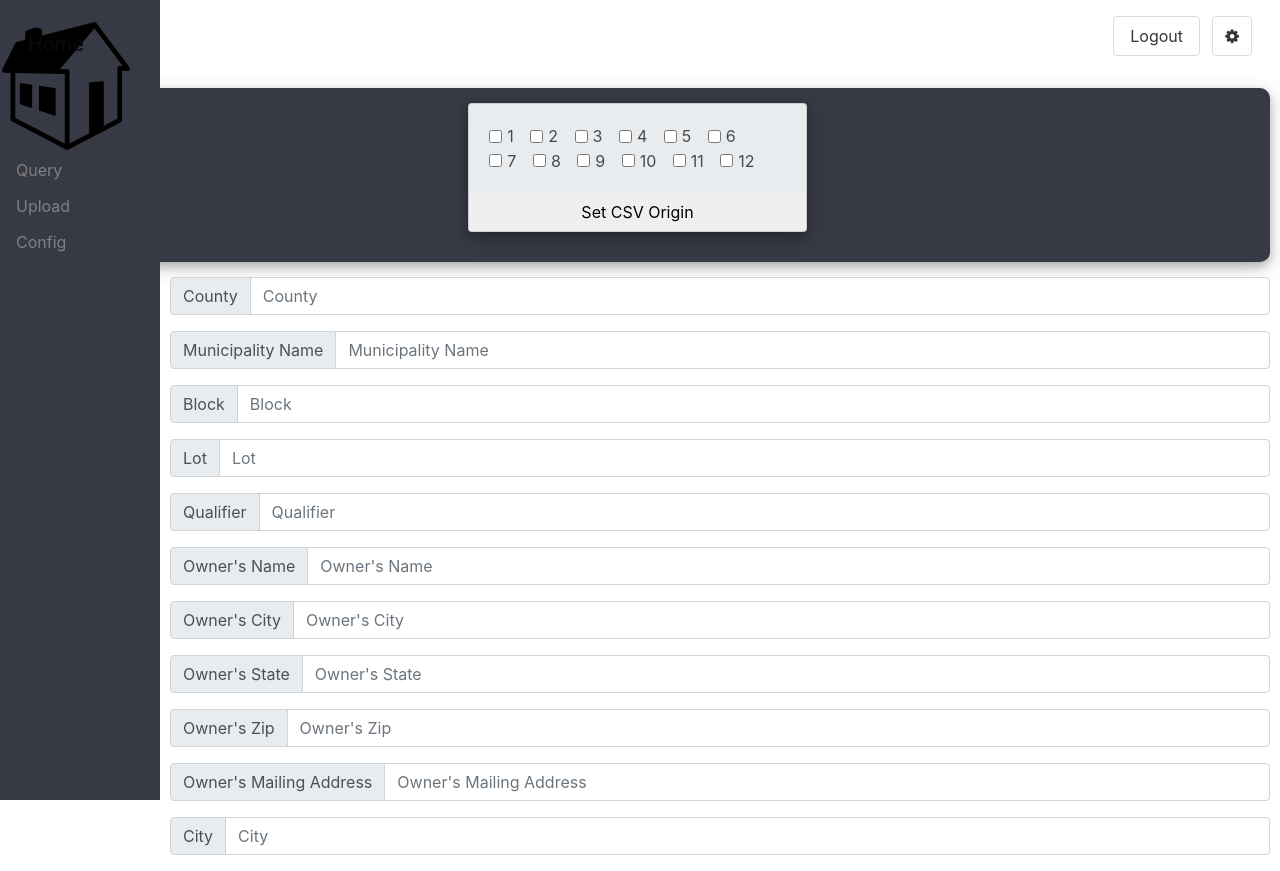
After one commit to jeff-vincent/flask-csv-app, a Flask app: page /config in a window 1280 px wide. The commit adds this page. Run offline with Flask 2, Linux system fonts and the light colour scheme; some libraries are stand-ins or nearby versions.

Commit message:
Add Config view

```diff
--- a/app.py
+++ b/app.py
@@ -187,6 +187,15 @@ def query():
 
     return html
 
+
+
+
+
+#--------------------- Config View -------------------------------------------#
+@app.route('/config', methods=['GET', 'POST'])
+def config():
+    return render_template('config.html')
+
 # ======== Main ============================================================== #
 if __name__ == "__main__":
     app.secret_key = os.urandom(12)  # Generic key for dev purposes only
--- /dev/null
+++ b/templates/config.html
@@ -0,0 +1,148 @@
+{% extends "base.html" %}
+{% block body %}
+{% include "navbar.html" %}
+{% include "sidebar.html" %}
+<div class="main">
+<div id="uploadControls" class="container">
+    <div class="row" style="  box-shadow: 0 4px 8px 0 rgba(0, 0, 0, 0.2), 0 6px 20px 0 rgba(0, 0, 0, 0.19);
+    background-color:#373944; padding: 15px; margin-bottom: 15px; margin-left: -50px;border-radius: 10px;">
+
+        <div class="col-sm-4">
+
+  </div>
+  <div class="col-sm-4">
+
+  <div class="card" style="  box-shadow: 0 4px 8px 0 rgba(0, 0, 0, 0.2), 0 6px 20px 0 rgba(0, 0, 0, 0.19);
+  width: 30rem; margin-bottom: 15px; margin-left: -65px; background-color: #E9ECEF">
+      <div class="card-body">
+
+        <div class="form-check form-check-inline">
+            <input class="form-check-input" type="checkbox" id="inlineCheckbox1" value="option1">
+            <label class="form-check-label" for="inlineCheckbox1">1</label>
+          </div>
+        <div class="form-check form-check-inline">
+          <input class="form-check-input" type="checkbox" id="inlineCheckbox2" value="option2">
+          <label class="form-check-label" for="inlineCheckbox2">2</label>
+        </div>
+        <div class="form-check form-check-inline">
+          <input class="form-check-input" type="checkbox" id="inlineCheckbox3" value="option3" >
+          <label class="form-check-label" for="inlineCheckbox3">3</label>
+        </div>
+        <div class="form-check form-check-inline">
+            <input class="form-check-input" type="checkbox" id="inlineCheckbox1" value="option1">
+            <label class="form-check-label" for="inlineCheckbox1">4</label>
+        </div>
+        <div class="form-check form-check-inline">
+          <input class="form-check-input" type="checkbox" id="inlineCheckbox2" value="option2">
+          <label class="form-check-label" for="inlineCheckbox2">5</label>
+        </div>
+        <div class="form-check form-check-inline">
+          <input class="form-check-input" type="checkbox" id="inlineCheckbox3" value="option3" >
+          <label class="form-check-label" for="inlineCheckbox3">6</label>
+        </div>
+        <div class="form-check form-check-inline">
+            <input class="form-check-input" type="checkbox" id="inlineCheckbox2" value="option2">
+            <label class="form-check-label" for="inlineCheckbox2">7</label>
+        </div>
+        <div class="form-check form-check-inline">
+            <input class="form-check-input" type="checkbox" id="inlineCheckbox1" value="option1">
+            <label class="form-check-label" for="inlineCheckbox1">8</label>
+        </div>
+        <div class="form-check form-check-inline">
+          <input class="form-check-input" type="checkbox" id="inlineCheckbox2" value="option2">
+          <label class="form-check-label" for="inlineCheckbox2">9</label>
+        </div>
+        <div class="form-check form-check-inline">
+          <input class="form-check-input" type="checkbox" id="inlineCheckbox3" value="option3" >
+          <label class="form-check-label" for="inlineCheckbox3">10</label>
+        </div>
+        <div class="form-check form-check-inline">
+            <input class="form-check-input" type="checkbox" id="inlineCheckbox2" value="option2">
+            <label class="form-check-label" for="inlineCheckbox2">11</label>
+        </div>
+        <div class="form-check form-check-inline">
+            <input class="form-check-input" type="checkbox" id="inlineCheckbox2" value="option2">
+            <label class="form-check-label" for="inlineCheckbox2">12</label>
+        </div>
+
+      </div>
+      <button id="setCSVType"class="btn btn-outline" onclick="setCSVType()">Set CSV Origin</button>
+    </div>
+  </div>
+        </div>
+        </div>
+
+
+        <div class="input-group mb-3">
+            <div class="input-group-prepend">
+              <span class="input-group-text" id="basic-addon1">County</span>
+            </div>
+            <input type="text" class="form-control" placeholder="County" aria-label="column-name" aria-describedby="basic-addon1">
+          </div>
+          <div class="input-group mb-3">
+            <div class="input-group-prepend">
+              <span class="input-group-text" id="basic-addon1">Municipality Name</span>
+            </div>
+            <input type="text" class="form-control" placeholder="Municipality Name" aria-label="column-name" aria-describedby="basic-addon1">
+          </div>
+          <div class="input-group mb-3">
+            <div class="input-group-prepend">
+              <span class="input-group-text" id="basic-addon1">Block</span>
+            </div>
+            <input type="text" class="form-control" placeholder="Block" aria-label="column-name" aria-describedby="basic-addon1">
+          </div>
+          <div class="input-group mb-3">
+            <div class="input-group-prepend">
+              <span class="input-group-text" id="basic-addon1">Lot</span>
+            </div>
+            <input type="text" class="form-control" placeholder="Lot" aria-label="column-name" aria-describedby="basic-addon1">
+          </div>
+          <div class="input-group mb-3">
+            <div class="input-group-prepend">
+              <span class="input-group-text" id="basic-addon1">Qualifier</span>
+            </div>
+            <input type="text" class="form-control" placeholder="Qualifier" aria-label="column-name" aria-describedby="basic-addon1">
+          </div>
+          <div class="input-group mb-3">
+            <div class="input-group-prepend">
+              <span class="input-group-text" id="basic-addon1">Owner's Name</span>
+            </div>
+            <input type="text" class="form-control" placeholder="Owner's Name" aria-label="column-name" aria-describedby="basic-addon1">
+          </div>
+          <div class="input-group mb-3">
+            <div class="input-group-prepend">
+              <span class="input-group-text" id="basic-addon1">Owner's City</span>
+            </div>
+            <input type="text" class="form-control" placeholder="Owner's City" aria-label="column-name" aria-describedby="basic-addon1">
+          </div>
+          <div class="input-group mb-3">
+              <div class="input-group-prepend">
+                <span class="input-group-text" id="basic-addon1">Owner's State</span>
+              </div>
+              <input type="text" class="form-control" placeholder="Owner's State" aria-label="column-name" aria-describedby="basic-addon1">
+            </div>
+          <div class="input-group mb-3">
+              <div class="input-group-prepend">
+                <span class="input-group-text" id="basic-addon1">Owner's Zip</span>
+              </div>
+              <input type="text" class="form-control" placeholder="Owner's Zip" aria-label="column-name" aria-describedby="basic-addon1">
+            </div>
+          <div class="input-group mb-3">
+              <div class="input-group-prepend">
+                <span class="input-group-text" id="basic-addon1">Owner's Mailing Address</span>
+              </div>
+              <input type="text" class="form-control" placeholder="Owner's Mailing Address" aria-label="column-name" aria-describedby="basic-addon1">
+            </div>
+          <div class="input-group mb-3">
+              <div class="input-group-prepend">
+                <span class="input-group-text" id="basic-addon1">City</span>
+              </div>
+              <input type="text" class="form-control" placeholder="City" aria-label="column-name" aria-describedby="basic-addon1">
+            </div>
+
+
+        </div>
+{% endblock %}
+{% block scripts %}
+<script src="../static/js/scripts.js"></script>
+{% endblock %}
--- a/templates/sidebar.html
+++ b/templates/sidebar.html
@@ -4,4 +4,5 @@
   </div>
     <a href="/">Query</a>
     <a href="/upload">Upload</a>
+    <a href="/config">Config</a>
   </div>
```
